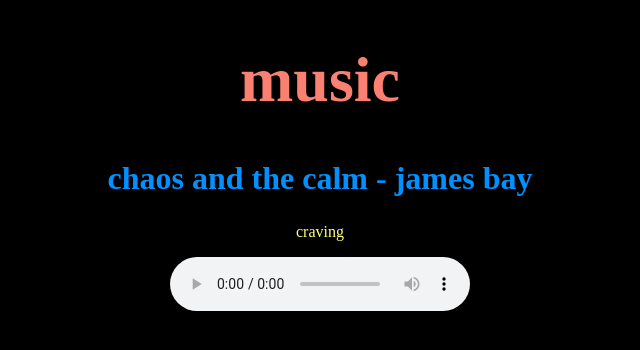
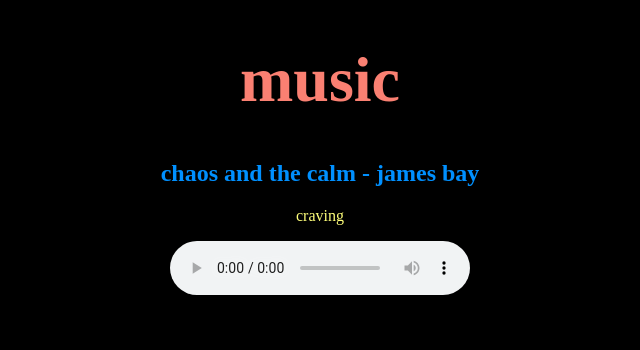
Before and after one commit to agb92101/music, a plain HTML site: page index.html in a window 1280 px wide. Shown: the whole page, without its empty margins (320-960 px from the left). Drawn offline with Linux system fonts and the light colour scheme.

Commit message:
Update index.html

```diff
--- a/index.html
+++ b/index.html
@@ -2,7 +2,7 @@
   <head>
     <style>
       h1 { color:salmon; font-size:400%; text-align:center }
-      h2 { color:#0090ff; font-size:200%; text-align:center }
+      h2 { color:#0090ff; font-size:150%; text-align:center }
       a { color:#80ff80; font-size:100% }
       p { color:#ffff7a; text-align:center}
     </style>
```
